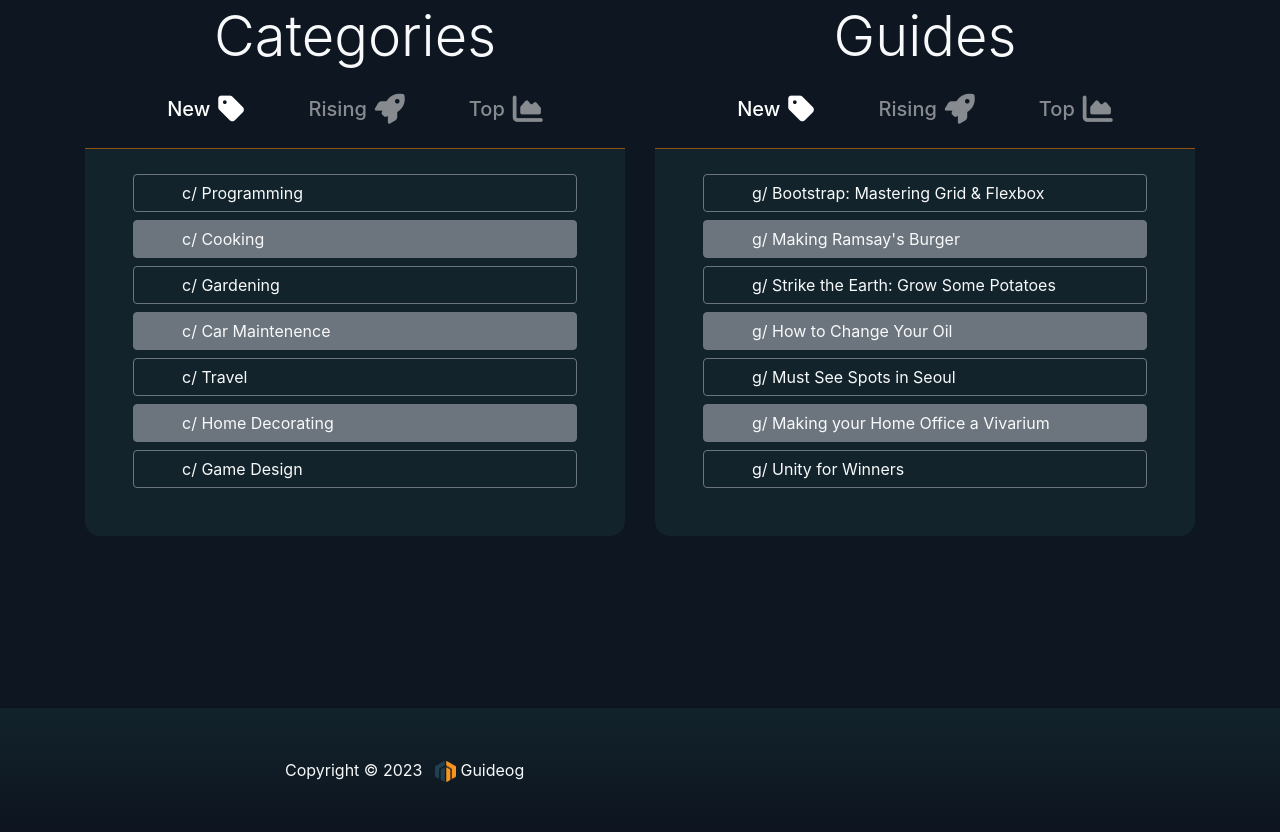
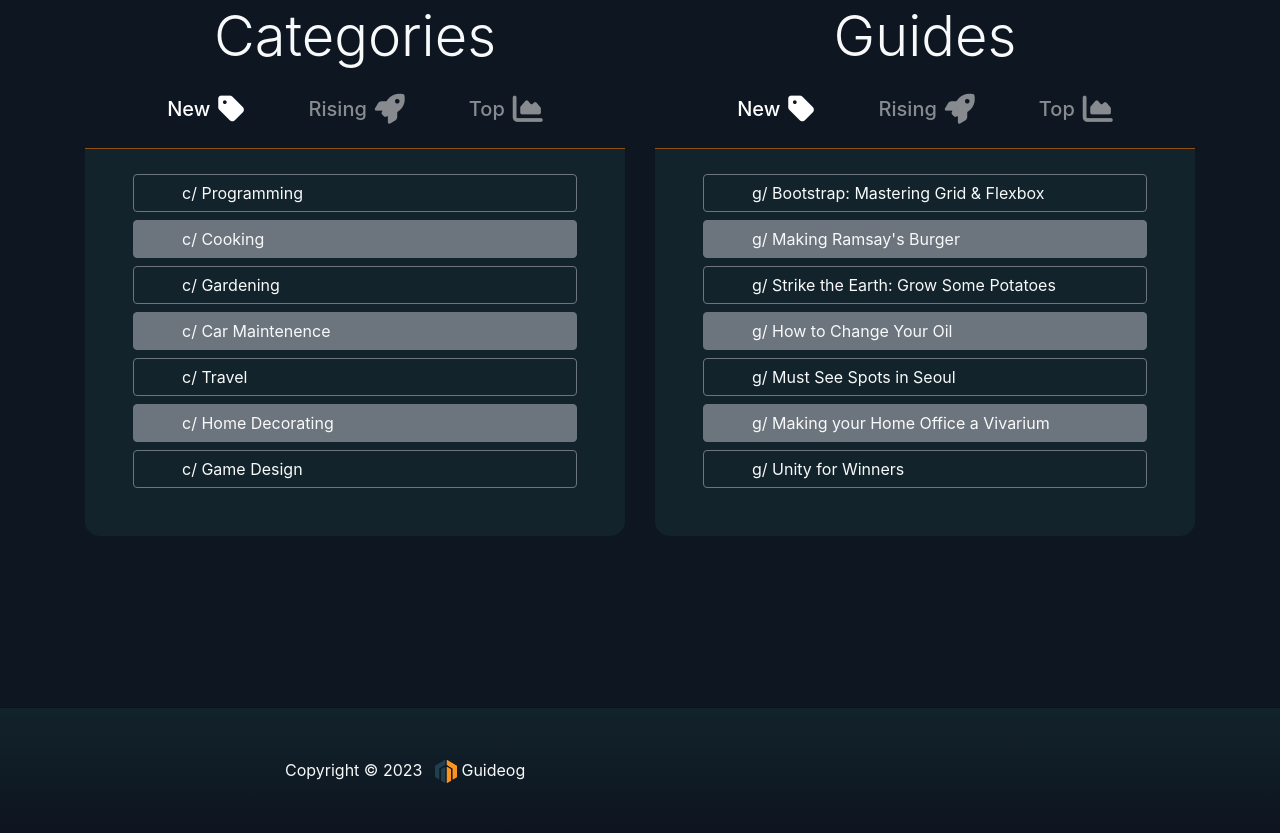
Before and after one commit to ayd0/guideog, a website: page index.html in a window 1280 px wide. Shown: the part 973-1806 px from the top of the page. Drawn offline with nearby package versions, Linux system fonts and the light colour scheme.

Commit message:
fixed footer image styling

```diff
--- a/index.html
+++ b/index.html
@@ -217,7 +217,7 @@
 		</header>
 		<footer id="main-footer">
 			<div class="container">
-				<div class="col-6 offset-2">Copyright &copy; 2023 <img class="ml-2" style="width:4%;height:4%;" src="imgs/guideog-l3-icon-alpha.png"> Guideog</div>
+				<div class="col-6 offset-2 text-nowrap">Copyright &copy; 2023 <img class="ml-2" style="width:22px;height:4%;" src="imgs/guideog-l3-icon-alpha.png"> Guideog</div>
 			</div>
 		</footer>
 
```
